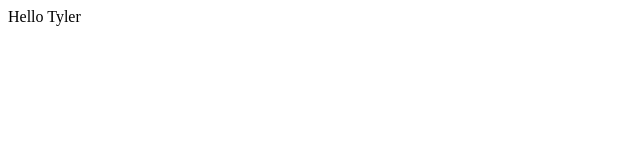
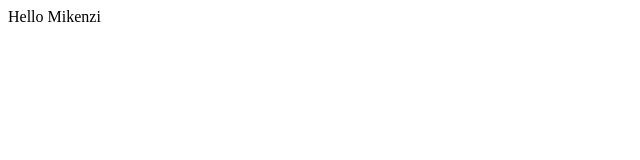
Before and after one commit to uidotdev/react-router-v5-server-rendering, a React app: page / in a window 1280 px wide. Shown: the top 160 px of the page, without its empty margins (0-640 px from the left). Built offline with nearby package versions, Linux system fonts and the light colour scheme; the HTML template or start-up script is replaced by a standard one.

Commit message:
Code for 3-mismatched-props

```diff
--- a/src/browser/index.js
+++ b/src/browser/index.js
@@ -3,6 +3,6 @@ import ReactDOM from 'react-dom'
 import App from '../shared/App'
 
 ReactDOM.hydrate(
-  <App data='Tyler' />,
+  <App data='Mikenzi' />,
   document.getElementById('app')
 )
```
